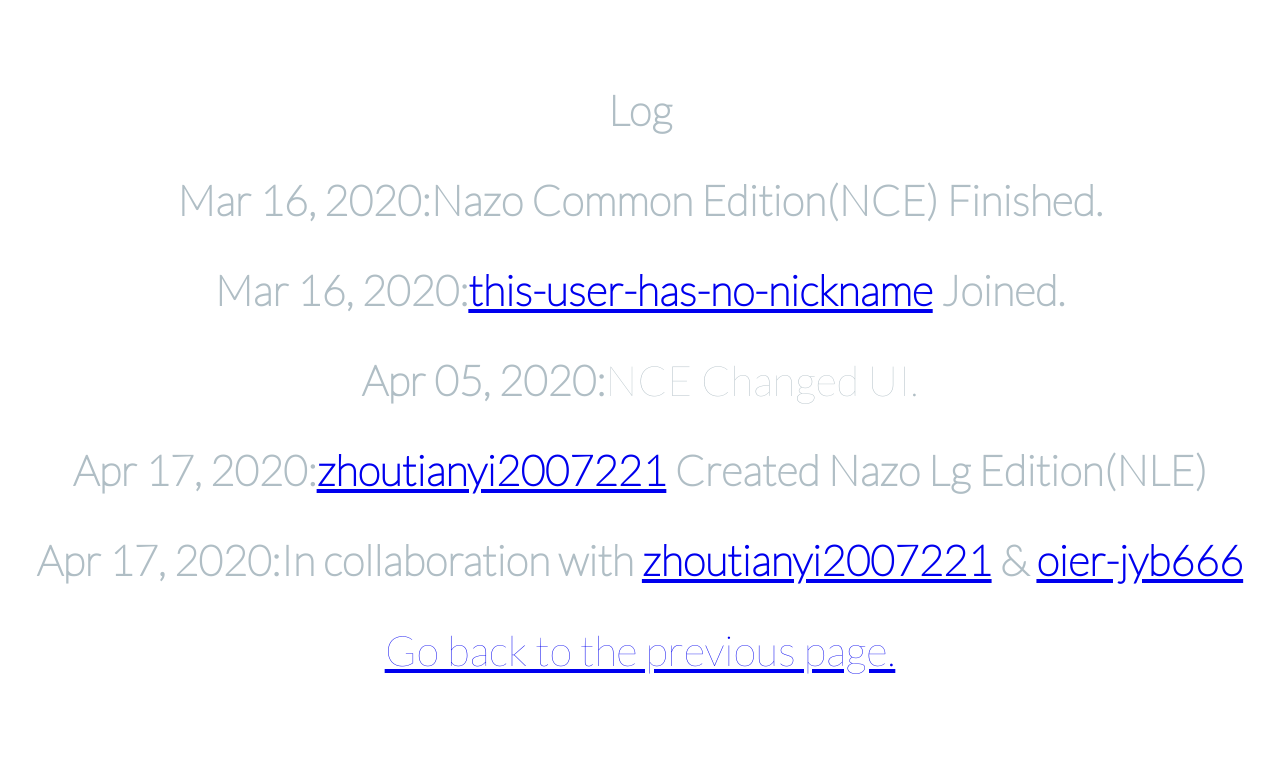
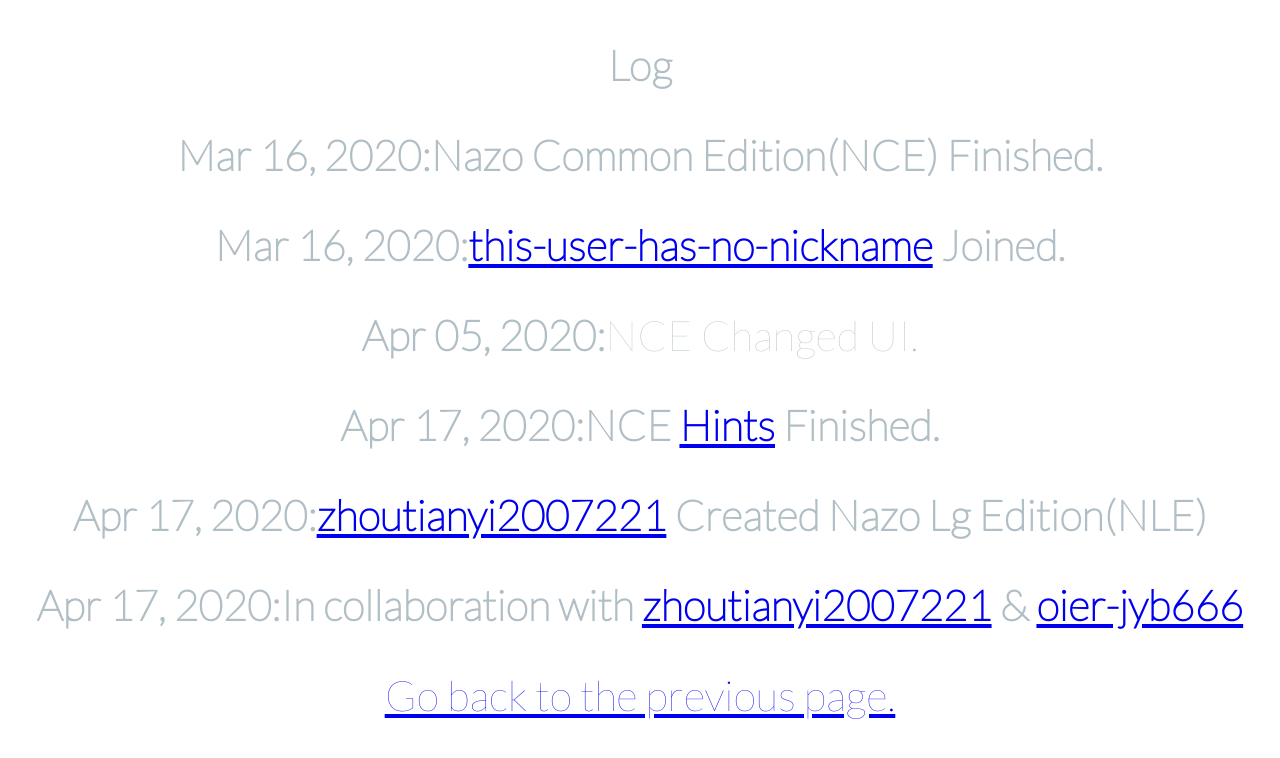
Before and after one commit to UJT-Team/ujt-team.github.io-old, a plain HTML site: page Log.html in a window 1280 px wide. Drawn offline with Linux system fonts and the light colour scheme.

Commit message:
Update Log.html

```diff
--- a/Log.html
+++ b/Log.html
@@ -43,6 +43,7 @@
         <div class="title"><strong>Mar 16, 2020:Nazo Common Edition(NCE) Finished.</strong></div>
 				<div class="title"><strong>Mar 16, 2020:<a href='https://github.com/this-user-has-no-nickname'>this-user-has-no-nickname</a> Joined.</strong></div>
 				<div class="title"><strong>Apr 05, 2020:</strong>NCE Changed UI.</div>
+				<div class="title"><strong>Apr 17, 2020:NCE <a href='https://userunknownx.github.io/post/hints/'>Hints</a> Finished.</strong></div>
 				<div class="title"><strong>Apr 17, 2020:<a href='https://github.com/zhoutianyi2007221'>zhoutianyi2007221</a> Created Nazo Lg Edition(NLE)</strong></div>
 				<div class="title"><strong>Apr 17, 2020:In collaboration with <a href='https://github.com/zhoutianyi2007221'>zhoutianyi2007221</a> & <a href='https://github.com/oier-jyb666'>oier-jyb666</a></strong></strong></div>
         <div class="title"><a href="javascript:history.go(-1)">Go back to the previous page.</a></div>
```
